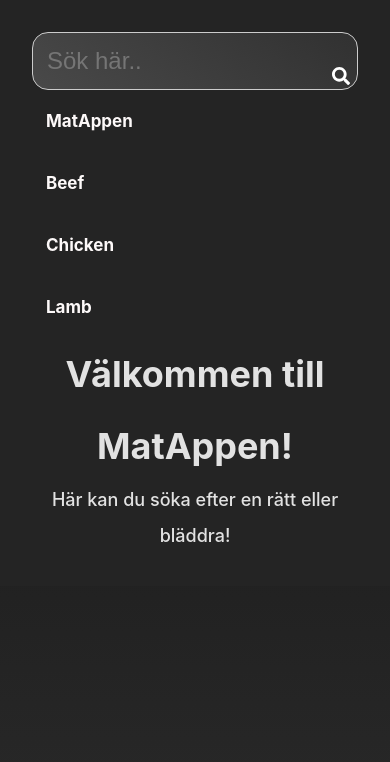
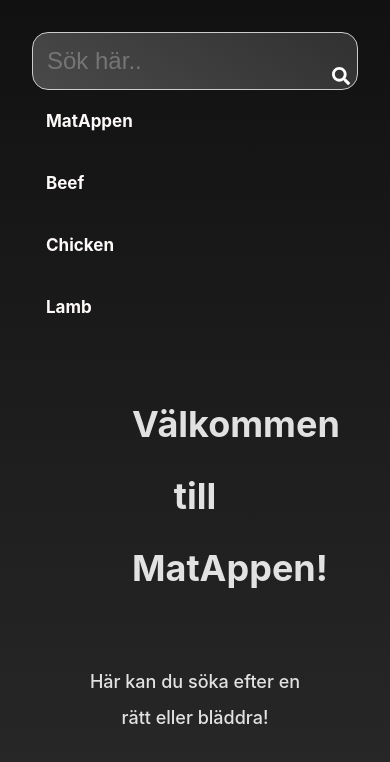
Before and after one commit to Niklaspelli/MatApp, a React (Vite) app: page / in a window 390 px wide. Shown: the top 762 px of the page. Built offline with nearby package versions, Linux system fonts and the light colour scheme.

Commit message:
fixat responsivt

```diff
--- a/src/App.css
+++ b/src/App.css
@@ -19,7 +19,7 @@
 
   color-scheme: light dark;
   color: rgba(255, 255, 255, 0.87);
-  background-color: #242424;
+
 
   font-synthesis: none;
   text-rendering: optimizeLegibility;
@@ -39,8 +39,16 @@
 }
 
 
+.home {
+  height: 100%;
+  padding: 0;
+  margin: 50px;
+
+}
+
+
 a {
-  font-weight: 500;
+  font-weight: 400;
   color: white;
   text-decoration: inherit;
 }
@@ -58,10 +66,16 @@
 .recipe-container{
   display: grid;
 gap: 2rem;
-  grid-template-columns: repeat(auto-fit, 500px);
-  align-items: center;
+  grid-template-columns: repeat(auto-fit, 430px);
+  grid-row-start: 2rem;
+  margin: 1rem 1rem 1rem;
+
 }
 
+h1 {
+  margin: 50px;
+  margin-bottom: 60px;
+}
 
 
 
@@ -76,7 +90,8 @@
 .recipe-list {
   text-align: center;
   align-content: center;
-margin: 30px;
+align-items: center;
+width: 400px;
 
 }
 
@@ -84,26 +99,15 @@
 .recipe-img {
   align-items: center;
 display: flex;
-margin: 30px;
-
 top: 0;
-
-
 }
 
 
 .instructionBox {
   align-items: center;
   align-content: center;
-
-
 width: 400px;
 height: 100%;
-top: 0;
-padding: 1rem;
-
-
-
 }
 
 .imageMeals {
@@ -112,7 +116,7 @@
   display: grid;
 grid-template-columns: repeat(auto-fit, minmax(20rem, 3fr));
 grid-row-start: 4rem;
-margin: 2.5rem;
+margin: 1rem 1rem 1rem;
 gap: 5rem;
 
 }
@@ -166,11 +170,12 @@
   display: block;
   color: rgb(253, 249, 249);
   text-align: center;
-  padding: 14px 16px;
+  padding: 10px 10px;
   text-decoration: none;
   font-size: 17px;
   list-style: none;
   border-radius: 15px;
+
 
 }
 
@@ -201,11 +206,37 @@
 }
 svg {
   position: absolute;
-  top: 8%;
+  top: 9%;
   right: 10%;
   transform: translate(100%, -50%);
   color: white;
 }
+
+@media screen and (min-width: 360px) {
+  .imageMeals, .mealSelection{
+    flex-direction: column;
+    place-content: center;
+    text-align: center;
+
+  }
+
+  .instructionBox,.recipe-img,.recipe-list {
+  flex-direction: column;
+  place-content: center;
+  text-align: center;
+    align-items: center;
+  }
+
+  .recipe-container {
+    flex-direction: column;
+    place-content: center;
+
+
+}
+
+}
+
+
 
 
 @media screen and (max-width: 600px) {
@@ -233,8 +264,10 @@
   }
 }
 
-.imageMeals{
+.imageMeals, .mealSelection{
+  flex-direction: column;
   place-content: center;
+  text-align: center;
 
 }
 
@@ -243,3 +276,7 @@
 place-content: center;
 
 }
+
+.recipe-container {
+  flex-direction: column;
+  place-content: center;
--- a/src/pages/Home.jsx
+++ b/src/pages/Home.jsx
@@ -2,7 +2,7 @@
 
 function Home() {
   return (
-    <div>
+    <div className="home">
     <h1>Välkommen till MatAppen!</h1>
     Här kan du söka efter en rätt eller bläddra!
 
--- a/src/pages/Meals.jsx
+++ b/src/pages/Meals.jsx
@@ -31,7 +31,7 @@
     }, [location]);
 
     return (
-        <div>
+        <div className='recipe-container'>
             {error && <div className='error'>Error: {error}</div>}
             { meals && meals.map((item) => (
                 <Link key={item.idMeal} to={"/recipe/" + item.idMeal}>
--- a/src/pages/Recipe.jsx
+++ b/src/pages/Recipe.jsx
@@ -41,7 +41,7 @@
 
 
     return (
-        <div>
+        <div className='main'>
             <h1>{details.strMeal}</h1>
            <div className='recipe-container'>
             <div className='recipe-list'>
```
